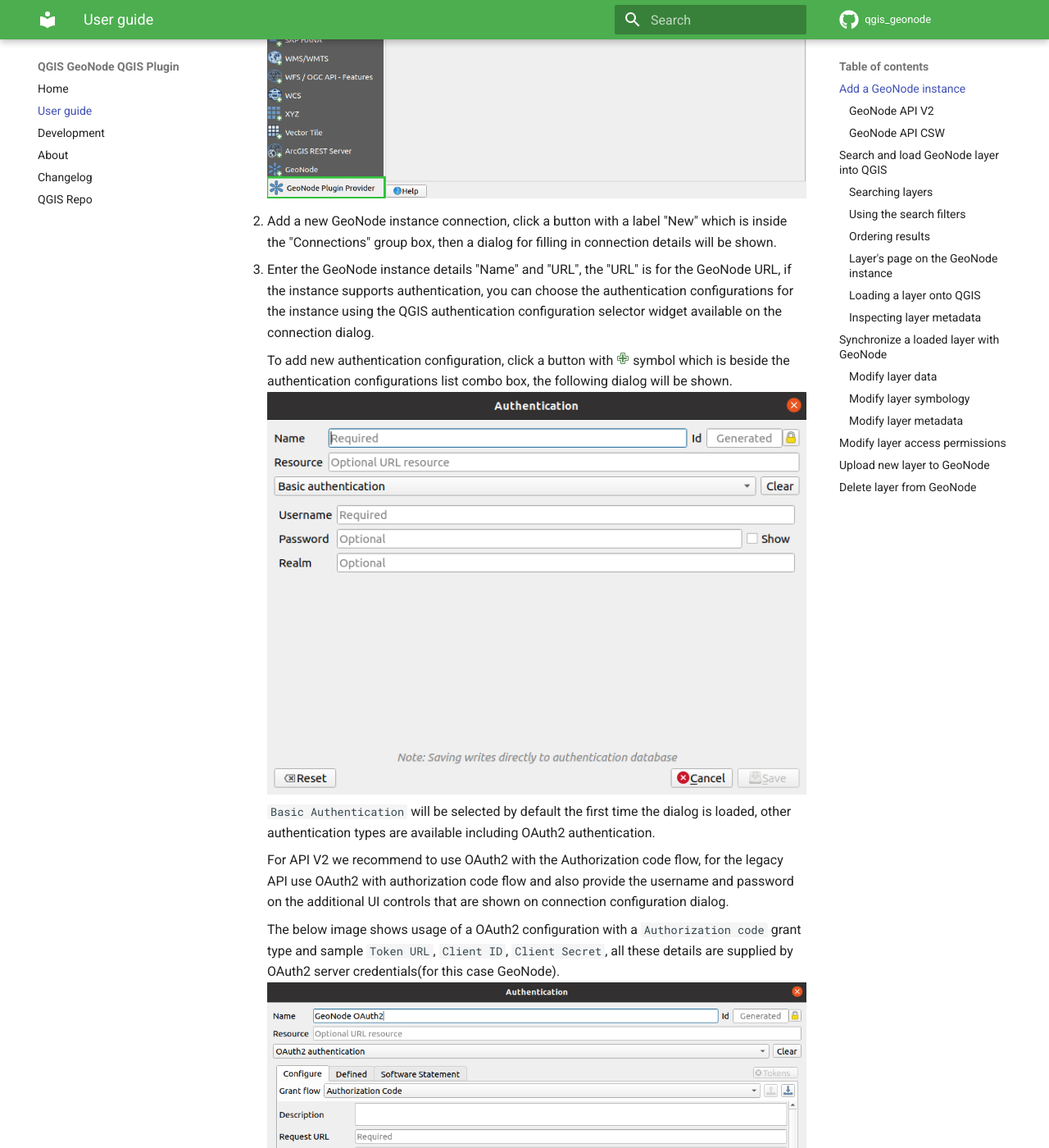
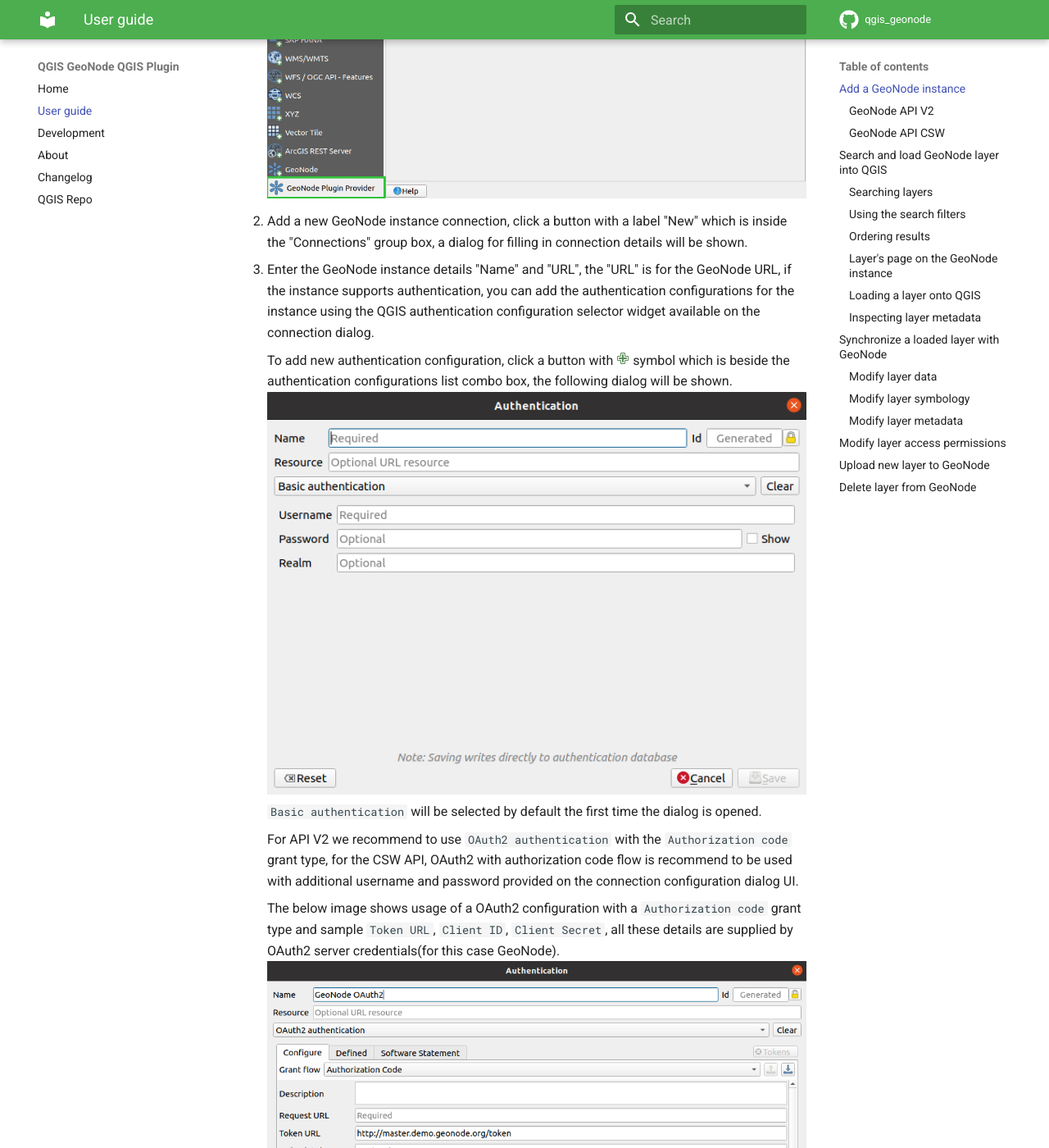
Before and after one commit to GeoNode/QGISGeoNodePlugin, an MkDocs documentation site: the page built from docs/user-guide.md, in a window 1280 px wide and 1400 px high, scrolled down 638 px. Shown: the whole window at 82% size. Built offline with MkDocs 1.6.1 and Material for MkDocs 9.7.7, drawn with Linux system fonts in a browser that asks for light colours; comment, search, counter and statistics services are not loaded; some of the changed text lies outside the part shown.

Commit message:
minor edits

```diff
--- a/docs/user-guide.md
+++ b/docs/user-guide.md
@@ -10,20 +10,19 @@
      ![GeoNode Plugin Provider](images/user_guide/data_source_manager.png)
 
 2. Add a new GeoNode instance connection, click a button with a label "New" which is inside the "Connections" group box,
-   then a dialog for filling in connection details will be shown.
+   a dialog for filling in connection details will be shown.
 3. Enter the GeoNode instance details "Name" and "URL", the "URL" is for the GeoNode URL, if the instance supports
-   authentication, you can choose the authentication configurations for the instance using the QGIS authentication
+   authentication, you can add the authentication configurations for the instance using the QGIS authentication
    configuration selector widget available on the connection dialog.
 
      To add new authentication configuration, click a button with ![add symbol](images/user_guide/add_symbol.svg) symbol
      which is beside the authentication configurations list combo box, the following dialog will be shown.
      ![Adding authentication configuration](images/user_guide/add_authentication.png)
-   `Basic Authentication` will be selected by default the first time the dialog is loaded, other authentication types are
-   available including OAuth2 authentication.
+   `Basic authentication` will be selected by default the first time the dialog is opened.
 
-    For API V2 we recommend to use OAuth2 with the Authorization code flow, for the legacy API use OAuth2 with
-   authorization code flow and also provide the username and password on the additional UI controls that are shown on
-   connection configuration dialog.
+    For API V2 we recommend to use `OAuth2 authentication` with the `Authorization code` grant type, for the CSW API,
+   OAuth2 with authorization code flow is recommend to be used with additional username and password provided on the
+   connection configuration dialog UI.
 
     The below image shows usage of a OAuth2 configuration with a `Authorization code` grant type and
     sample `Token URL`, `Client ID`, `Client Secret`, all these details
@@ -35,23 +34,23 @@
     conforms to the [OpenAPI](https://swagger.io/specification/) specification which is a descriptive format for REST APIs.
 
     When creating connections that are using this API, select V2 from the API version list.
-    The API V2 support using OAuth2 usage, to add or use OAuth2 configurations,
-    follow instructions described on step no 2 of the previous section.
+    The API V2 support authentication via OAuth2 with no additional configurations, to add or use OAuth2 authentication,
+    follow instructions described on the previous section.
 
     ### GeoNode API CSW
     The CSW API exposes GeoNode resources via a CSW( Catalogue Service-Web) which is a web specification
     for accessing geo-spatial data using [XML](https://en.wikipedia.org/wiki/XML). All GeoNode instances support this API.
 
-    This API doesn't support OAuth2 authentication instead it supports basic authentication,
-    when connecting to GeoNode instance that uses CSW API users will be required to supply username and password,
-    in order to access private resources on the GeoNode instance.
+    This API doesn't fully support OAuth2 authentication,
+    when connecting to GeoNode instance that uses CSW API, OAuth2 configuration and additional username and password are
+   required in order to configure authentication for the corresponding GeoNode instance.
 
 
 4. Through the "API version" list choose the API that the connection should be connected to with. They
 are two options at the moment, CSW API and the API version 2 the latter is available from GeoNode instances that use the
    master version. Click the "auto detect" button, to automatically detect and select the API version for the GeoNode instance.
 
-5. Search results page size can be set inside the page size input. By default, the size is 10.
+5. Search results page size can be set inside the `Page size` field. By default, the `Page size` is set to 10.
 
 6. Click the "Test Connection" button to verify if the connection works.
 
@@ -68,7 +67,7 @@
 Select the intended connection from the connections list, then click the "Search Geonode" button,
 after searching is complete a list of search results will be populated in a scroll area below the search buttons.
 
-Buttons "Previous" and "Next" are used to navigate search results when the results have been paginated.
+Buttons "Previous" and "Next" can be used to navigate search results when the results have been paginated.
 
 Below image shows search results after search on the GeoNode demo server
 ![search results](images/user_guide/search_results.png)
@@ -145,7 +144,8 @@
 corresponding resources inside QGIS.
 
 Each search item has buttons that load layers via QGIS OGC providers e.g.  WMS for loading maps, WFS for loading
-vector layers and WCS for loading raster layers.
+vector layers and WCS for loading raster layers. Each of these buttons will have an icon that represents the respective
+OGC service and a tooltip that explains about the button action.
 
 The WFS button is used load the vector layers, WCS button for raster layers and WMS button is always
 available for all resources that support it, if there is a problem with the resource URI the OGC buttons will not
```
Also changed, not shown: other parts of docs/user-guide.md (+2 -2 lines).
